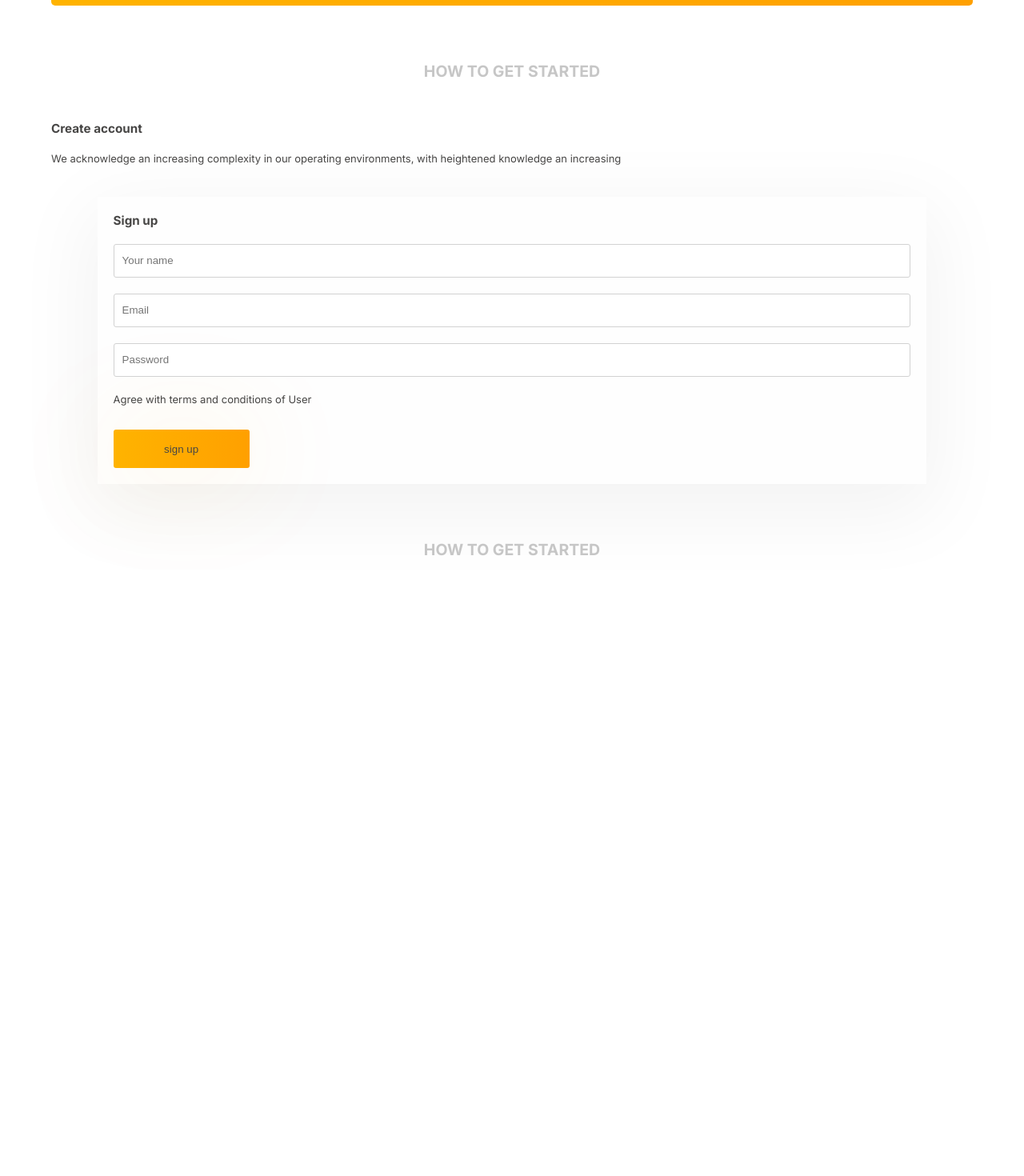
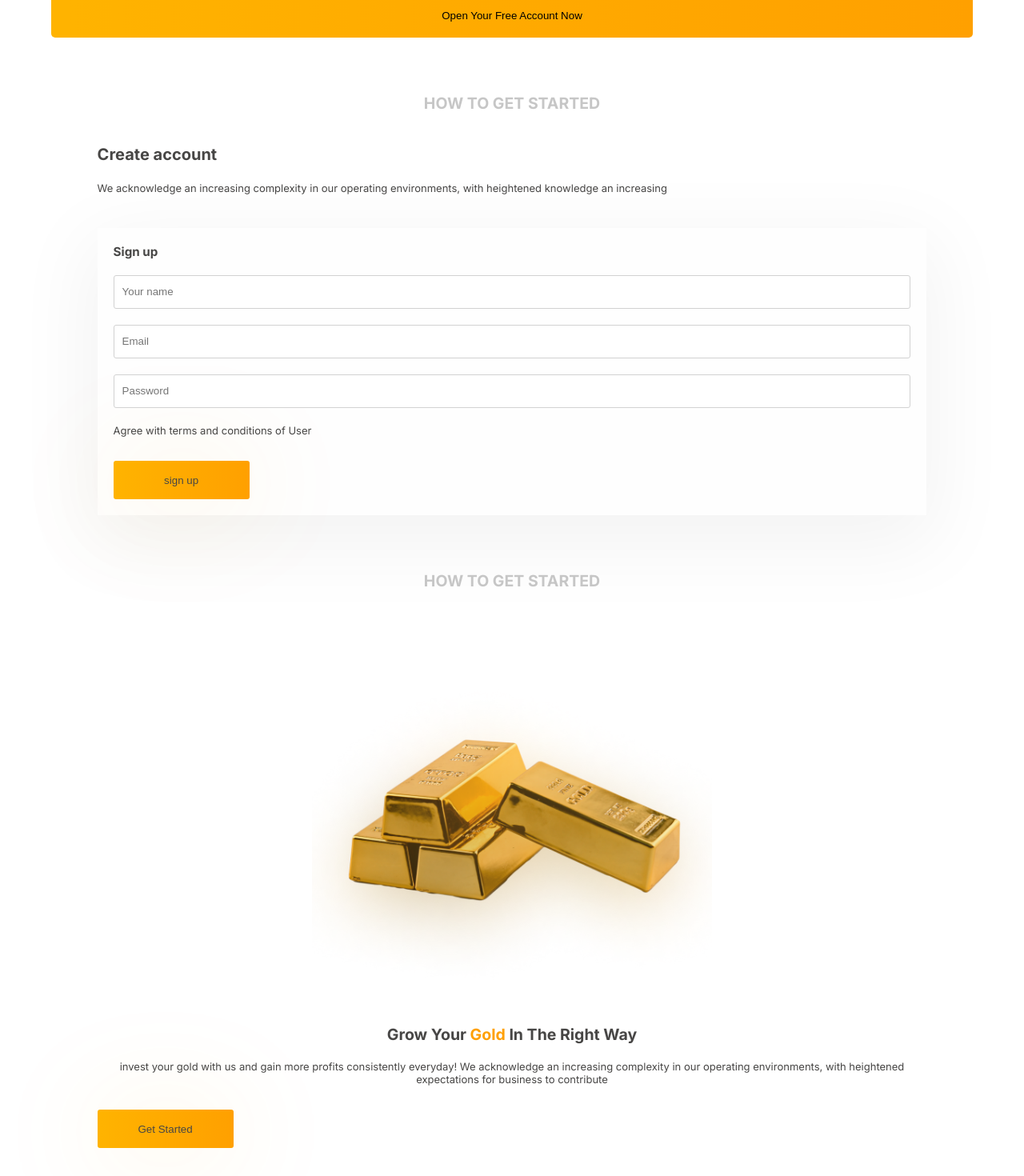
Before and after one commit to Bigthinz/kinrabb-gold, a Next.js app: page / in a window 1280 px wide. Shown: the part 814-2284 px from the top of the page at 80% size. Before the commit the page ends 1583 px from the top, so only its background shows below. Built offline with nearby package versions, Linux system fonts and the light colour scheme.

Commit message:
section 2

```diff
--- a/src/Components/Navbar/Navbar.js
+++ b/src/Components/Navbar/Navbar.js
@@ -7,11 +7,9 @@ const Navbar = () => {
     <Nav>
         <Wrap>
             <div className="logo-div">
-                <Image src='/images/logo.png' alt='logo'  width={30} height={30} objectFit='cover' />
+                <Image src='/images/logo.svg' alt='logo'  width={100} height={100} objectFit='contain' priority/>
             </div>
             <NavOptions>
-
-
                 {/* <div className="links">
                     <ul>
                         <li><Link href=''><a>About us</a></Link></li>
@@ -21,9 +19,9 @@ const Navbar = () => {
                         <li><Link href=''><a>Imports</a></Link></li>
                         <li><Link href=''><a>Tracking</a></Link></li>
                         <li><Link href=''><a>Safe keeping</a></Link></li>
-
                     </ul>
                 </div>
+
                 <div className="auth">
                     <div className="auth-wrap">
                         <span className="signin">
@@ -32,12 +30,9 @@ const Navbar = () => {
                         <span className="signup">
                             <Link href=''><a>Sign Up</a></Link>
                         </span>
-
                     </div>
                 </div> */}
             </NavOptions>
-
-
         </Wrap>
     </Nav>
   )
--- a/src/PageComponents/home/Layer.js
+++ b/src/PageComponents/home/Layer.js
@@ -1,4 +1,5 @@
 import React from 'react'
+import Image from 'next/image'
 import Title from '../../Components/Title/Title'
 import { Form, GetStarted, LayerWrap, Signup } from './Layer.styled'
 import Button from './../../Components/Button/Button'
@@ -18,6 +19,7 @@ const Layer = () => {
                 </div>
             </div>
         </Signup>
+
         <Form>
             <div className='form-wrap'>
                 <form>
@@ -44,6 +46,21 @@ const Layer = () => {
               <div className="layer">
                 <Title text='HOW TO GET STARTED' />
               </div>
+              <section className='section-wrap'>
+                  <div className='section-1'>
+                      <div className='section-1-img'>
+                          <Image src='/images/goldbar.png' alt='' width='500' height='500' layout='intrinsic' objectFit="cover"/>
+                        </div>
+                  </div>
+                  <div className='section-2'>
+                    <h2>Grow Your <span>Gold</span> In The Right Way</h2>
+                    <p>invest your gold with us and gain more profits consistently everyday! We acknowledge an increasing complexity in our operating environments, with heightened expectations for business to contribute</p>
+
+                    <div className='btn'>
+                      <Button text='Get Started'/>
+                    </div>
+                  </div>
+              </section>
             </div>
         </GetStarted>
 
--- a/src/PageComponents/home/Layer.styled.js
+++ b/src/PageComponents/home/Layer.styled.js
@@ -7,6 +7,7 @@ export const LayerWrap = styled.div`
 
     .layer{
         text-align:center;
+        margin-bottom:4rem;
     }
 
 `
@@ -14,11 +15,16 @@ export const LayerWrap = styled.div`
 
 export const Signup = styled.div`
     margin-top: 5rem;
+    margin:auto;
+    width:90%;
     h3{
         margin: 2rem 0;
+        font-size:2rem;
     }
     p{
         width:90%;
+        line-height:2rem;
+
     }
 `
 
@@ -65,6 +71,30 @@ export const Form = styled.div`
 
 export const GetStarted = styled.div`
 
+    .wrap{
+        width:90%;
+        margin:auto;
+        text-align:center;
 
 
+        .section-wrap{
+
+            .section-2{
+
+                h2{
+                    margin-bottom: 2rem;
+
+                    span{
+                        color:#FFA000;
+                    }
+                }
+
+                p{
+                    margin-bottom: 3rem;
+                }
+            }
+        }
+
+    }
+
 `
```
Also changed, not shown: public/images/logo.svg (added).
